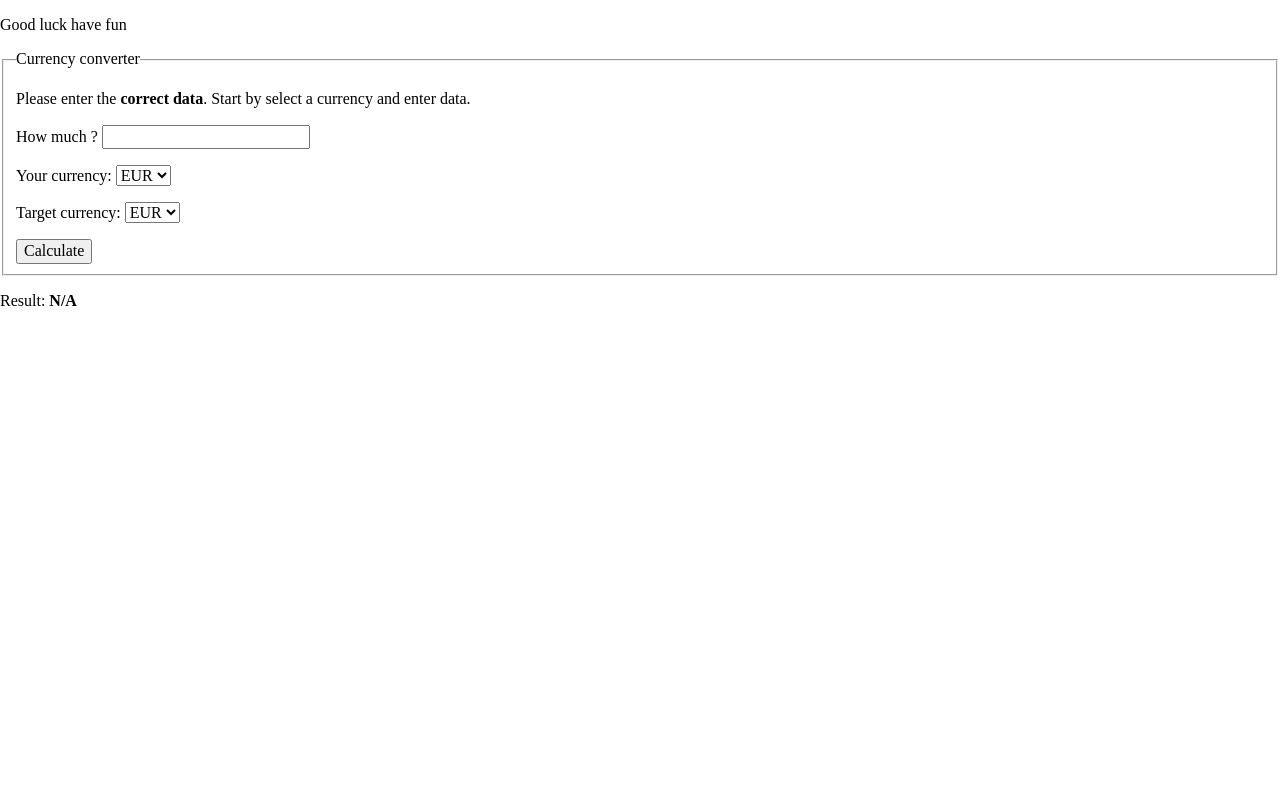
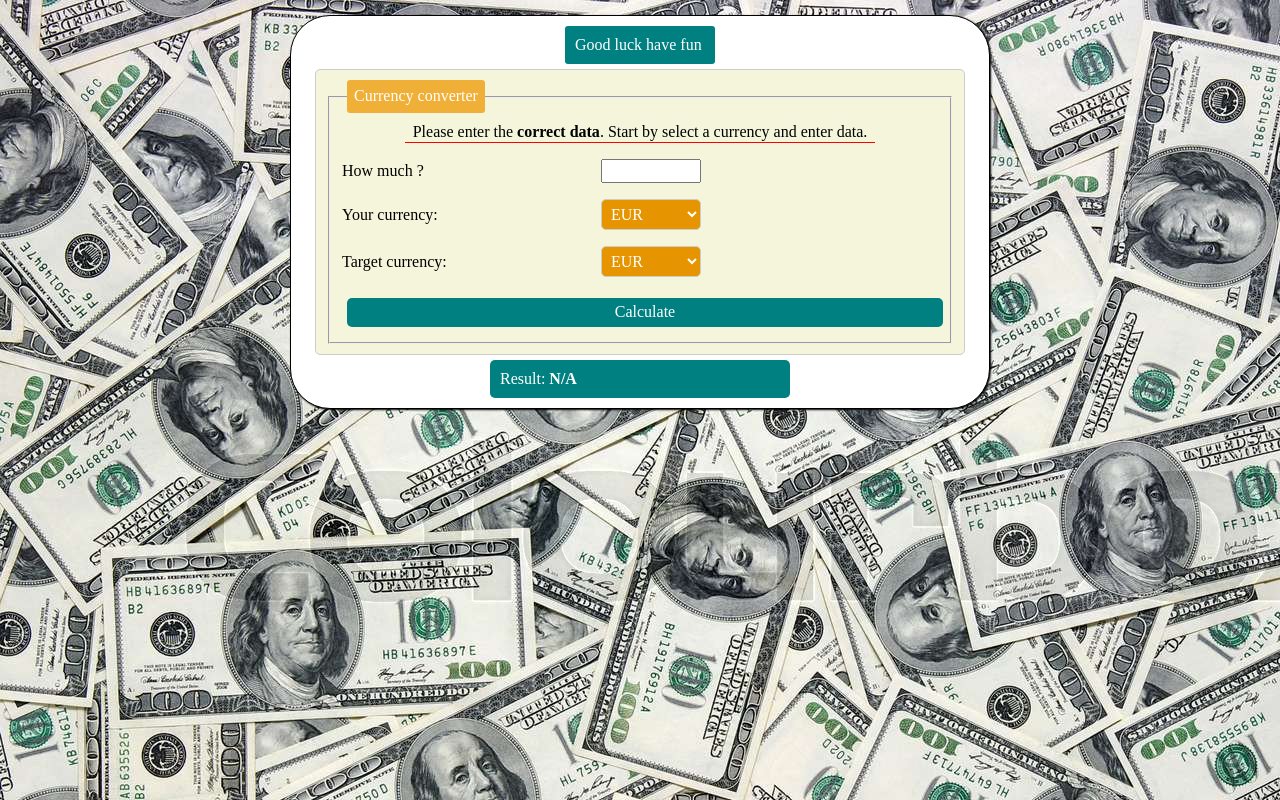
Before and after one commit to Arkadiusz0809/Currency_converter, a plain HTML site: page index.html in a window 1280 px wide. Drawn offline with nearby package versions, Linux system fonts and the light colour scheme; the site is published under a folder, as on GitHub Pages, so addresses that start at the root find nothing.

Commit message:
fixed css

```diff
--- a/index.html
+++ b/index.html
@@ -3,9 +3,9 @@
 <head>
     <meta charset="UTF-8">
     <meta http-equiv="X-UA-Compatible" content="IE=edge">
-    <link href="/css/form.css" rel="stylesheet">
-    <link href="/css/style.css" rel="stylesheet">
-    <link rel="icon" href="/image/photo.png" >
+    <link href="css/form.css" rel="stylesheet">
+    <link href="css/style.css" rel="stylesheet">
+    <link rel="icon" href="image/photo.png" >
     <meta property="og:image" content="image/photo.png">
     <link rel="stylesheet" href="https://cdnjs.cloudflare.com/ajax/libs/normalize/8.0.1/normalize.css"
         integrity="sha512-oHDEc8Xed4hiW6CxD7qjbnI+B07vDdX7hEPTvn9pSZO1bcRqHp8mj9pyr+8RVC2GmtEfI2Bi9Ke9Ass0as+zpg=="
```
